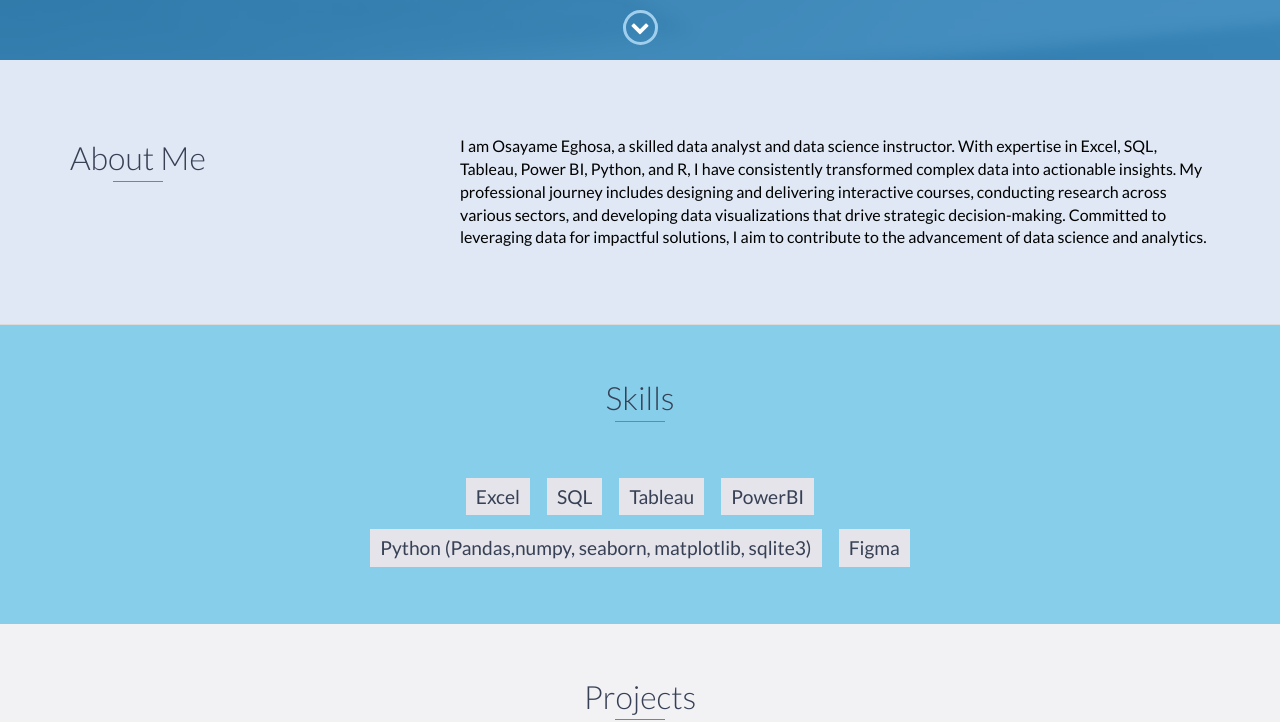
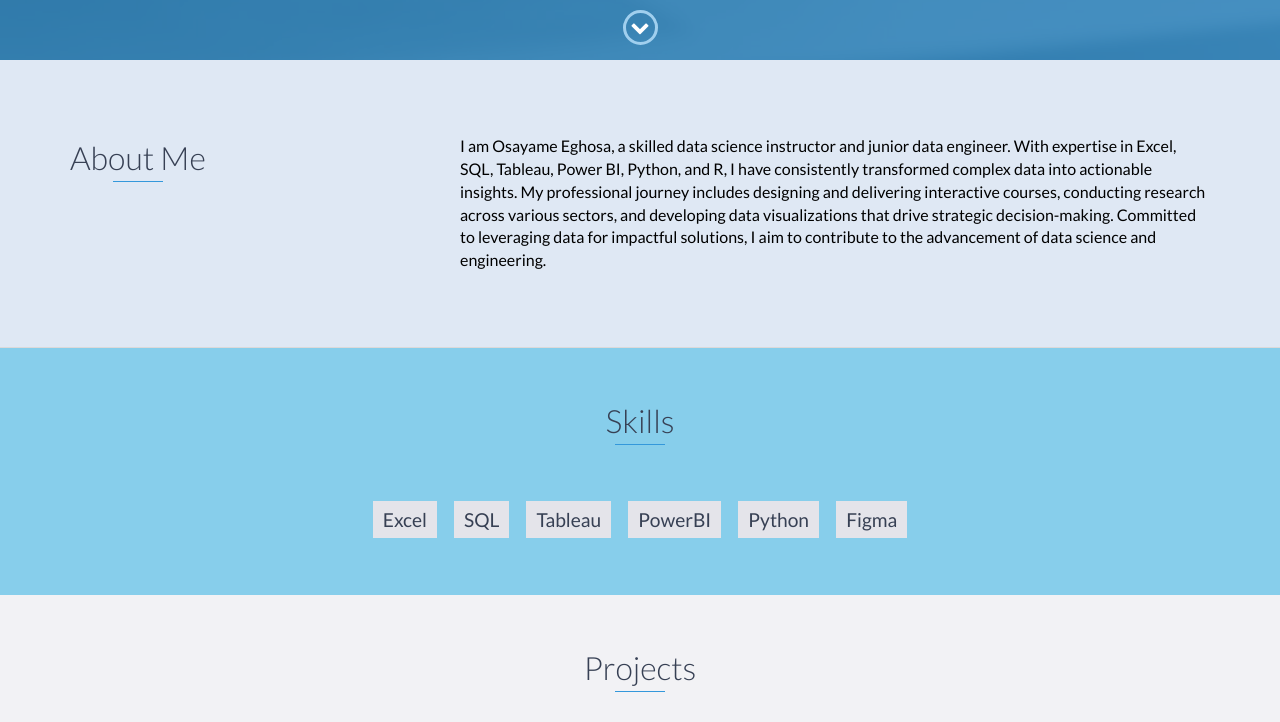
Before and after one commit to Austinteghs/Portfolio, a website: page index.html in a window 1280 px wide. Shown: the part 740-1462 px from the top of the page. Drawn offline with nearby package versions, Linux system fonts and the light colour scheme.

Commit message:
Add files via upload

```diff
--- a/index.html
+++ b/index.html
@@ -67,7 +67,7 @@
                 </div>
                 <div class="col-md-8">
                     <p style="color: black;">
-                        I am Osayame Eghosa, a skilled data analyst and data science instructor. With expertise in Excel, SQL, Tableau, Power BI, Python, and R, I have consistently transformed complex data into actionable insights. My professional journey includes designing and delivering interactive courses, conducting research across various sectors, and developing data visualizations that drive strategic decision-making. Committed to leveraging data for impactful solutions, I aim to contribute to the advancement of data science and analytics. </p>
+                        I am Osayame Eghosa, a skilled data science instructor and junior data engineer. With expertise in Excel, SQL, Tableau, Power BI, Python, and R, I have consistently transformed complex data into actionable insights. My professional journey includes designing and delivering interactive courses, conducting research across various sectors, and developing data visualizations that drive strategic decision-making. Committed to leveraging data for impactful solutions, I aim to contribute to the advancement of data science and engineering. </p>
                 </div>
             </div>
         </div>
@@ -81,7 +81,7 @@
             <li>SQL</li>
             <li>Tableau</li>
             <li>PowerBI</li>
-            <li>Python (Pandas,numpy, seaborn, matplotlib, sqlite3)</li>
+            <li>Python </li>
             <li>Figma</li>
         </ul>
     </div>
@@ -93,7 +93,7 @@
             <div class="row">
                 <div class="project shadow-large">
                     <div class="project-image">
-                        <img src="images/random.jpg" />
+                        <img src="images/vizz.jpg" />
                     </div>
                     <!-- End .project-image -->
                     <div class="project-info">
```
